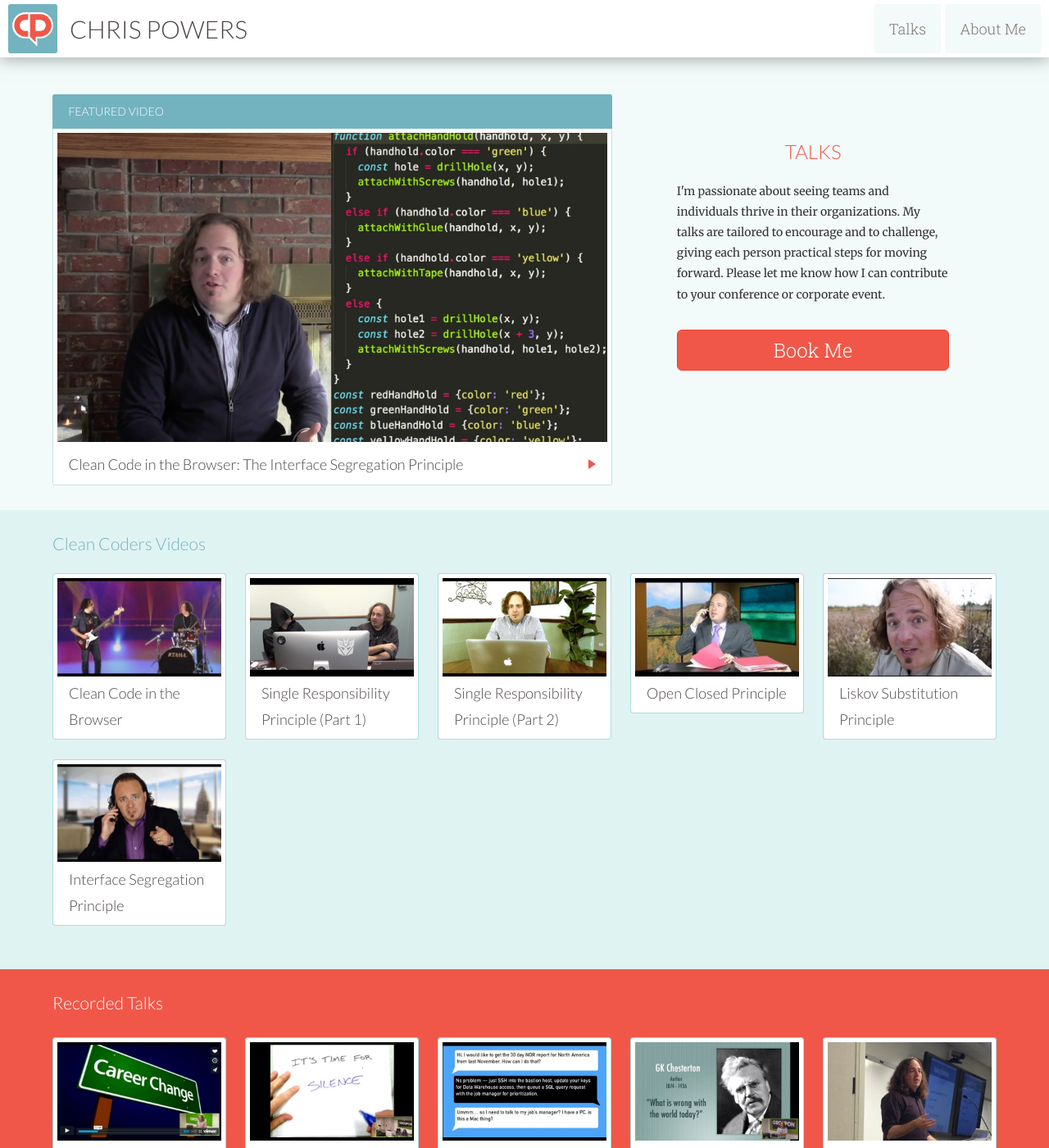
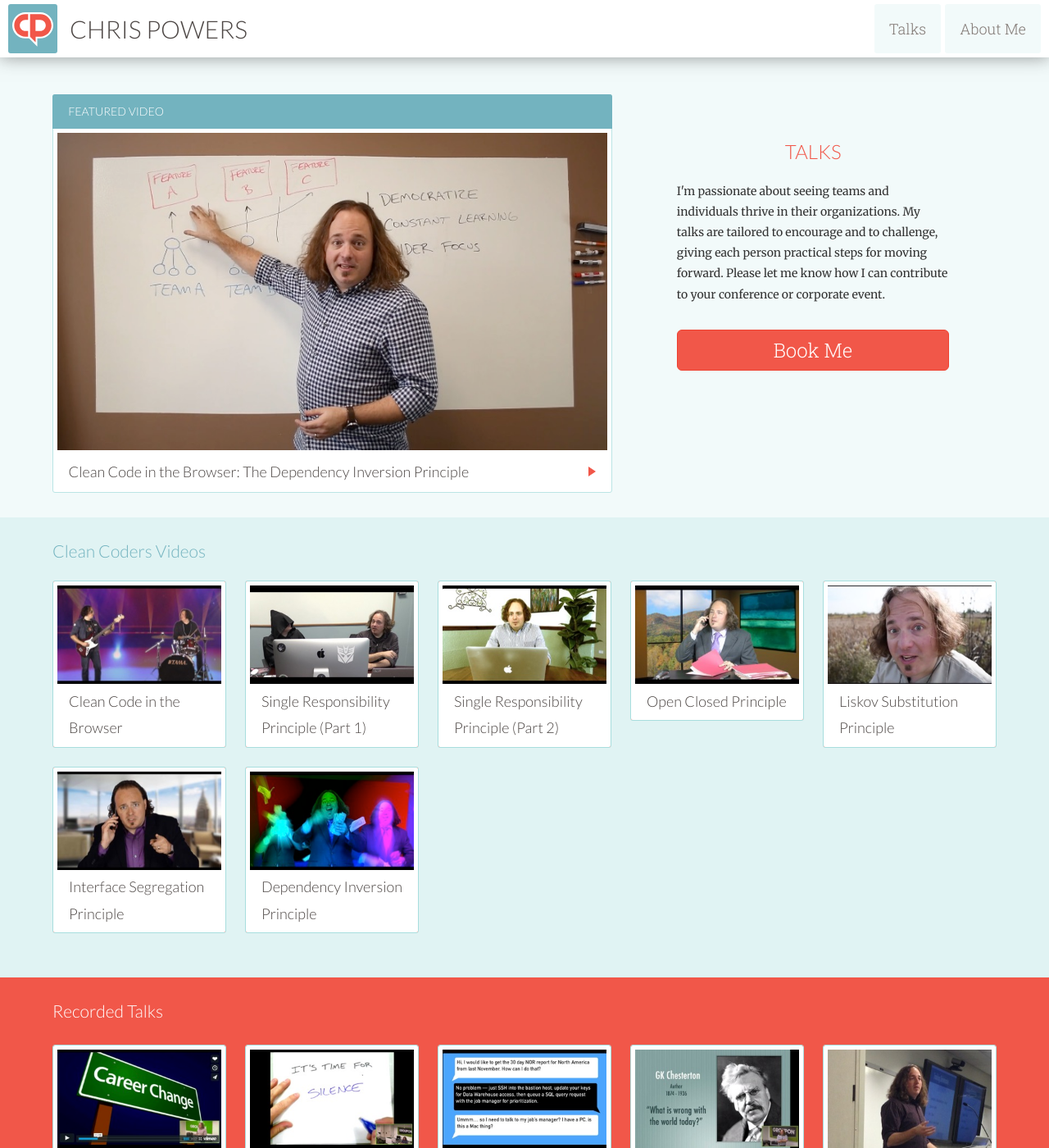
Before and after one commit to chrisjpowers/chrisjpowers.github.com, a Jekyll site: the page built from index.md, in a window 1280 px wide and 1400 px high. Shown: the whole window at 82% size. Built offline with Jekyll 4.4.1, drawn with Linux system fonts in a browser that asks for light colours; nearby versions of some CDN libraries.

Commit message:
Added Dependency Inversion Principle video to homepage

```diff
--- a/index.md
+++ b/index.md
@@ -13,12 +13,12 @@ body_id: home
     </aside>
     <div class="video-box">
       <h6>Featured Video</h6>
-      <a href="https://cleancoders.com/episode/clean-code-in-the-browser-episode-5/show" target="_blank">
-        <img src="/images/featured/liskov-substitution-featured.jpg" />
+      <a href="https://cleancoders.com/episode/clean-code-in-the-browser-episode-6" target="_blank">
+        <img src="/images/featured/dependency-inversion-featured.jpg" />
       </a>
       <h4>
-        <a href="https://cleancoders.com/episode/clean-code-in-the-browser-episode-5/show" target="_blank">
-          Clean Code in the Browser: The Interface Segregation Principle
+        <a href="https://cleancoders.com/episode/clean-code-in-the-browser-episode-6" target="_blank">
+          Clean Code in the Browser: The Dependency Inversion Principle
         </a>
       </h4>
     </div>
@@ -30,39 +30,45 @@ body_id: home
     <h3 class="heading">Clean Coders Videos</h3>
     <ul>
       <li>
-        <a href="https://cleancoders.com/episode/clean-code-in-the-browser-episode-1/show" target="_blank">
+        <a href="https://cleancoders.com/episode/clean-code-in-the-browser-episode-1" target="_blank">
           <img src="/images/talk-thumbs/episode-1.jpg">
           <h4>Clean Code in the Browser</h4>
         </a>
       </li>
       <li>
-        <a href="https://cleancoders.com/episode/clean-code-in-the-browser-episode-2-p1/show" target="_blank">
+        <a href="https://cleancoders.com/episode/clean-code-in-the-browser-episode-2-p1" target="_blank">
           <img src="/images/talk-thumbs/episode-2-part-1.jpg">
           <h4>Single Responsibility Principle (Part 1)</h4>
         </a>
       </li>
       <li>
-        <a href="https://cleancoders.com/episode/clean-code-in-the-browser-episode-2-p2/show" target="_blank">
+        <a href="https://cleancoders.com/episode/clean-code-in-the-browser-episode-2-p2" target="_blank">
           <img src="/images/talk-thumbs/episode-2-part-2.jpg">
           <h4>Single Responsibility Principle (Part 2)</h4>
         </a>
       </li>
       <li>
-        <a href="https://cleancoders.com/episode/clean-code-in-the-browser-episode-3-p3/show" target="_blank">
+        <a href="https://cleancoders.com/episode/clean-code-in-the-browser-episode-3" target="_blank">
           <img src="/images/talk-thumbs/open-closed-principle.jpg">
           <h4>Open Closed Principle</h4>
         </a>
       </li>
       <li>
-        <a href="https://cleancoders.com/episode/clean-code-in-the-browser-episode-4/show" target="_blank">
+        <a href="https://cleancoders.com/episode/clean-code-in-the-browser-episode-4" target="_blank">
           <img src="/images/talk-thumbs/liskov-substitution.jpg">
           <h4>Liskov Substitution Principle</h4>
         </a>
       </li>
       <li>
-        <a href="https://cleancoders.com/episode/clean-code-in-the-browser-episode-5/show" target="_blank">
+        <a href="https://cleancoders.com/episode/clean-code-in-the-browser-episode-5" target="_blank">
           <img src="/images/talk-thumbs/interface-segregation-principle.jpg">
           <h4>Interface Segregation Principle</h4>
+        </a>
+      </li>
+      <li>
+        <a href="https://cleancoders.com/episode/clean-code-in-the-browser-episode-6" target="_blank">
+          <img src="/images/talk-thumbs/dependency-inversion.jpg">
+          <h4>Dependency Inversion Principle</h4>
         </a>
       </li>
     </ul>
```
Also changed, not shown: images/featured/dependency-inversion-featured.jpg (added), images/talk-thumbs/dependency-inversion.jpg (added).
